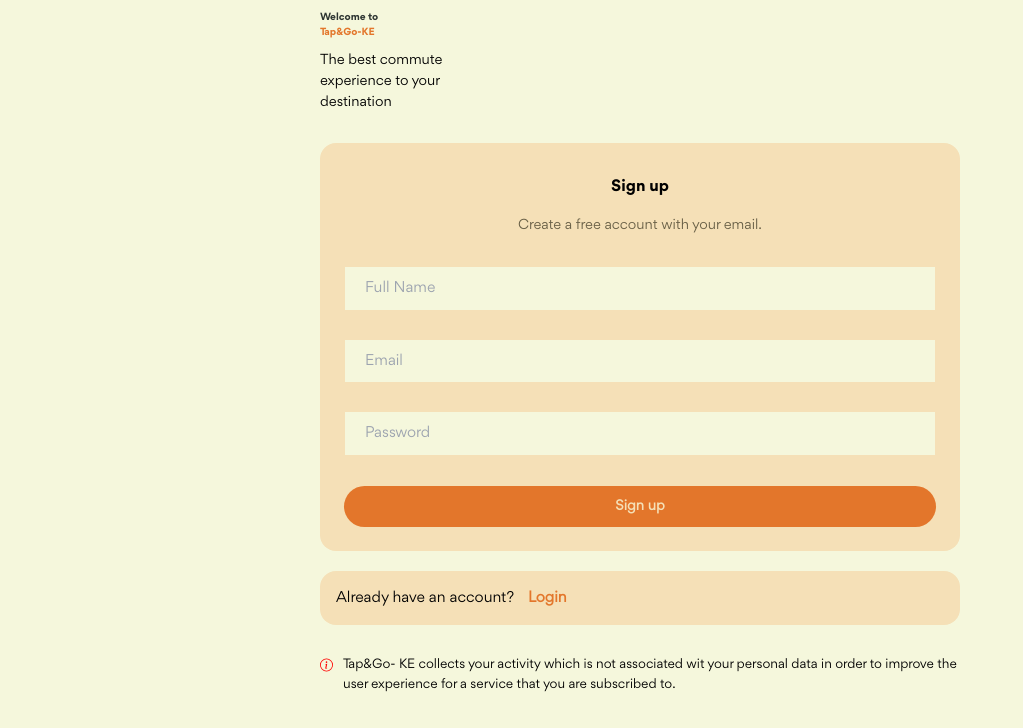
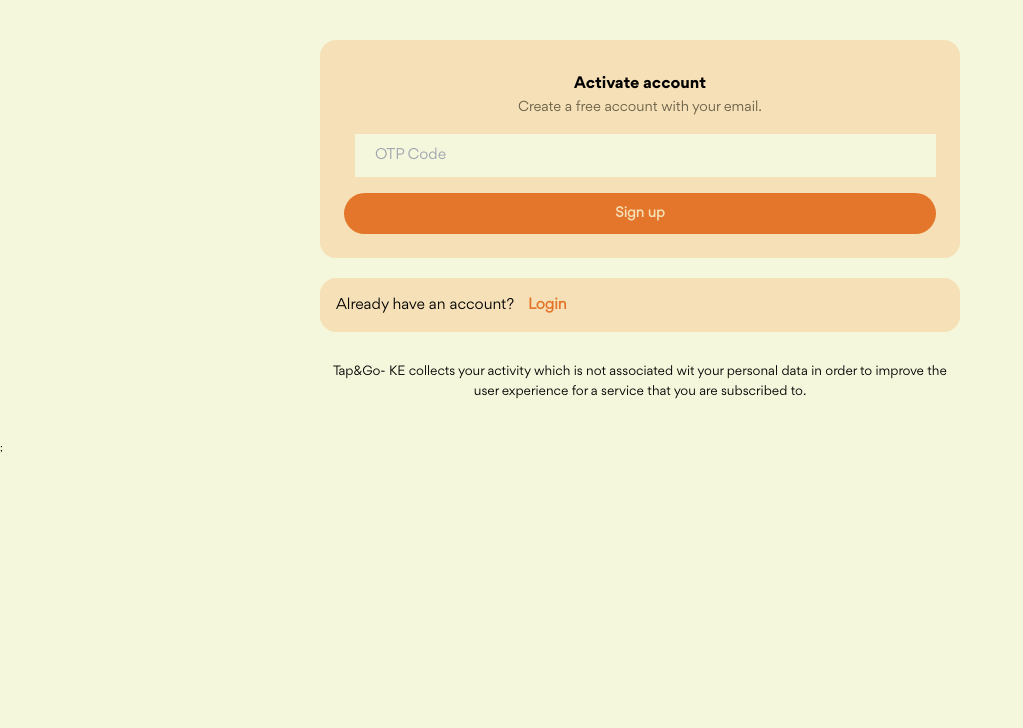
Before and after one commit to dennis-dentrix/tapandgo, a React (Vite) app: page / in a window 1280 px wide. Shown: the top 728 px of the page, without its empty margins (0-1023 px from the left). Built offline with nearby package versions, Linux system fonts and the light colour scheme.

Commit message:
Improving UI and UX

```diff
--- a/src/AllRoutes/AllRoutes.jsx
+++ b/src/AllRoutes/AllRoutes.jsx
@@ -1,8 +1,11 @@
 import { Routes, Route } from "react-router-dom";
 import { Home, Discover, Settings } from "../pages";
 import { Navigation } from "../components";
+import { useAppState } from "../context/manageState";
 
 export const AllRoutes = () => {
+  const { isAuthenticated } = useAppState();
+
   return (
     <>
       <Routes>
@@ -10,7 +13,7 @@ export const AllRoutes = () => {
         <Route path="discover" element={<Discover />} />
         <Route path="settings" element={<Settings />} />
       </Routes>
-      <Navigation />;
+      {isAuthenticated && <Navigation />};
     </>
   );
 };
--- a/src/App.jsx
+++ b/src/App.jsx
@@ -12,14 +12,17 @@ import "./fonts/Gordita-Light.otf";
 import "./fonts/Gordita-LightItalic.otf";
 import "./fonts/Gordita-Regular.otf";
 import "./fonts/Gordita-RegularItalic.otf";
+import { AppProvider } from "./context/manageState";
 
 function App() {
   return (
-    <div className="App">
-      <BrowserRouter>
-        <AllRoutes />
-      </BrowserRouter>
-    </div>
+    <AppProvider>
+      <div className="App">
+        <BrowserRouter>
+          <AllRoutes />
+        </BrowserRouter>
+      </div>
+    </AppProvider>
   );
 }
 
--- a/src/context/manageState.jsx
+++ b/src/context/manageState.jsx
@@ -1,32 +1,42 @@
-// import { createContext, useContext, useReducer } from "react";
+import { createContext, useContext, useReducer } from "react";
 
-// const AppState = createContext();
+const AppState = createContext();
 
-// const initialState = {
-//   user: {},
-//   isLoading: false,
-//   token: "",
-// };
+const initialState = {
+  user: {},
+  isAuthenticated: false,
+  isLoading: false,
+  token: "",
+};
 
-// function reducer(state, action) {
-//   switch (action.type) {
-//     case "user/login":
-//       return { ...state };
-//     default:
-//       throw new Error("Something went wrong");
-//   }
-// }
+function reducer(state, action) {
+  switch (action.type) {
+    case "user/login":
+      return { ...state };
+    default:
+      throw new Error("Something went wrong");
+  }
+}
 
-// function AppProvider({ children }) {
-//   const [{ state }, dispatch] = useReducer(reducer, initialState);
+function AppProvider({ children }) {
+  const [{ user, isAuthenticated, isLoading, token }, dispatch] = useReducer(
+    reducer,
+    initialState
+  );
 
-//   return <AppState.Provider value={{ state }}>{children}</AppState.Provider>;
-// }
+  return (
+    <AppState.Provider
+      value={{ user, isAuthenticated, isLoading, token, dispatch }}
+    >
+      {children}
+    </AppState.Provider>
+  );
+}
 
-// function useAppState() {
-//   const context = useContext(AppState);
-//   if (context === undefined) throw new Error("Context used in the wrong place");
-//   return context;
-// }
+function useAppState() {
+  const context = useContext(AppState);
+  if (context === undefined) throw new Error("Context used in the wrong place");
+  return context;
+}
 
-// export { AppProvider, useAppState };
+export { AppProvider, useAppState };
--- a/src/pages/Register.jsx
+++ b/src/pages/Register.jsx
@@ -1,6 +1,5 @@
 import { useState } from "react";
 
-import { InfoCircle } from "react-bootstrap-icons";
 import { User } from "../components/User";
 
 import "./styles/register.scss";
@@ -13,35 +12,20 @@ export const Register = ({ setToken }) => {
 
   const handleLogin = () => setLogin(!login);
 
-  async function handleRegister(ev) {
-    ev.preventDefault();
-
-    const token = await User({
-      userName,
-      email,
-      password,
-      id: Date.now(),
-    });
-    setToken(token);
-    console.log(token);
-    setUserName("");
-    setEmail("");
-    setPassword("");
-  }
   return (
     <main className="main">
       <div className="form-box">
         <div className="form-header">
-          <h1 className="form-welcome">
+          {/* <h1 className="form-welcome">
             Welcome to <span>Tap&Go-KE</span>
           </h1>
           <p className="form-note">
             The best commute experience to your destination
-          </p>
+          </p> */}
         </div>
 
         {login ? (
-          <form className="form" onSubmit={handleRegister}>
+          <form className="form" onSubmit={(e) => console.log(e)}>
             <span className="title">Log in</span>
             <span className="subtitle">Log in to access your account.</span>
             <div className="form-container">
@@ -53,43 +37,20 @@ export const Register = ({ setToken }) => {
                 value={email}
                 onChange={(e) => setEmail(e.target.value)}
               />
-              <input
-                type="password"
-                disabled={false}
-                className="input"
-                placeholder="Password"
-                value={password}
-                onChange={(e) => setPassword(e.target.value)}
-              />
             </div>
             <button>Log in</button>
           </form>
         ) : (
-          <form className="form" onSubmit={handleRegister}>
-            <span className="title">Sign up</span>
+          <form className="form" onSubmit={(e) => console.log(e)}>
+            <span className="title">Activate account</span>
             <span className="subtitle">
               Create a free account with your email.
             </span>
             <div className="form-container">
               <input
-                autoFocus
-                type="text"
-                className="input"
-                placeholder="Full Name"
-                value={userName}
-                onChange={(e) => setUserName(e.target.value)}
-              />
-              <input
-                type="email"
-                className="input"
-                placeholder="Email"
-                value={email}
-                onChange={(e) => setEmail(e.target.value)}
-              />
-              <input
                 type="password"
                 className="input"
-                placeholder="Password"
+                placeholder="OTP Code"
                 value={password}
                 onChange={(e) => setPassword(e.target.value)}
               />
@@ -115,7 +76,7 @@ export const Register = ({ setToken }) => {
           )}
         </div>
         <footer className="footer">
-          <InfoCircle style={{ color: "red", fontSize: "2rem" }} />
+          {/* <InfoCircle style={{ color: "red", fontSize: "2rem" }} /> */}
           <p className="footer-text">
             Tap&Go- KE collects your activity which is not associated wit your
             personal data in order to improve the user experience for a service
--- a/src/pages/styles/register.scss
+++ b/src/pages/styles/register.scss
@@ -5,7 +5,7 @@
   display: flex;
   flex-direction: column;
   padding: 32px 24px 24px;
-  gap: 16px;
+  gap: 1px;
   text-align: center;
   background: $color-dark;
   border-radius: 1.6rem;
@@ -42,6 +42,7 @@
     text-overflow: clip;
     width: 12.3rem;
     word-wrap: break-word;
+    text-align: center;
   }
 
   &-container {
@@ -70,6 +71,10 @@
     cursor: pointer;
     transition: background-color 0.3s ease;
   }
+}
+
+.footer-text {
+  text-align: center;
 }
 
 @media (max-width: 725px) {
```
Also changed, not shown: server.cjs (deleted, +0 -15 lines).
